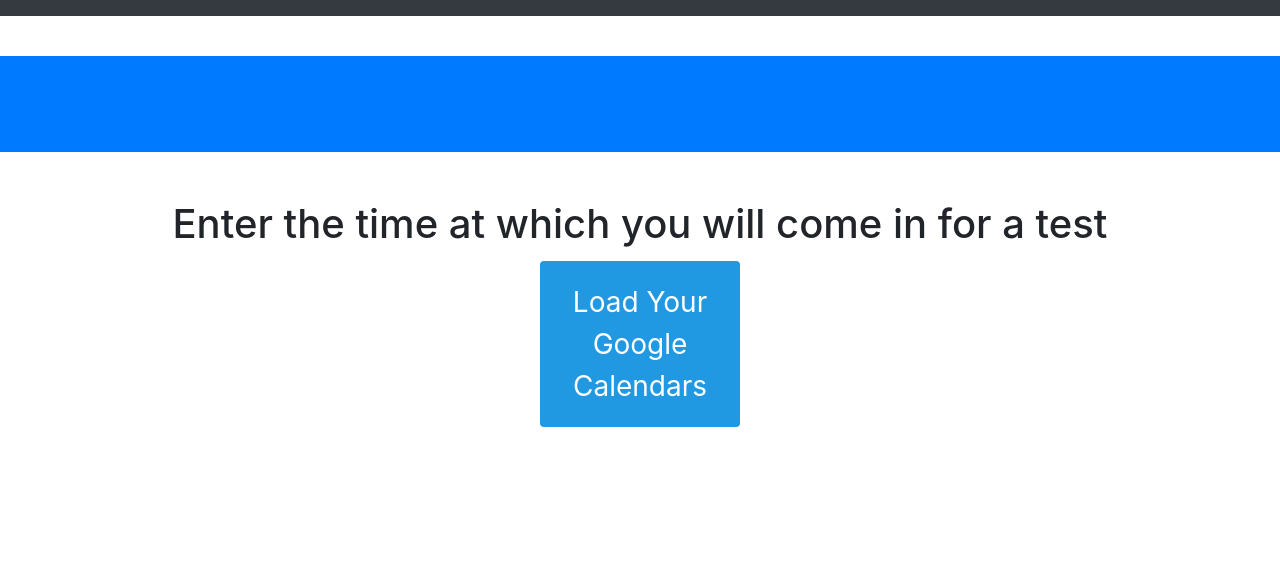
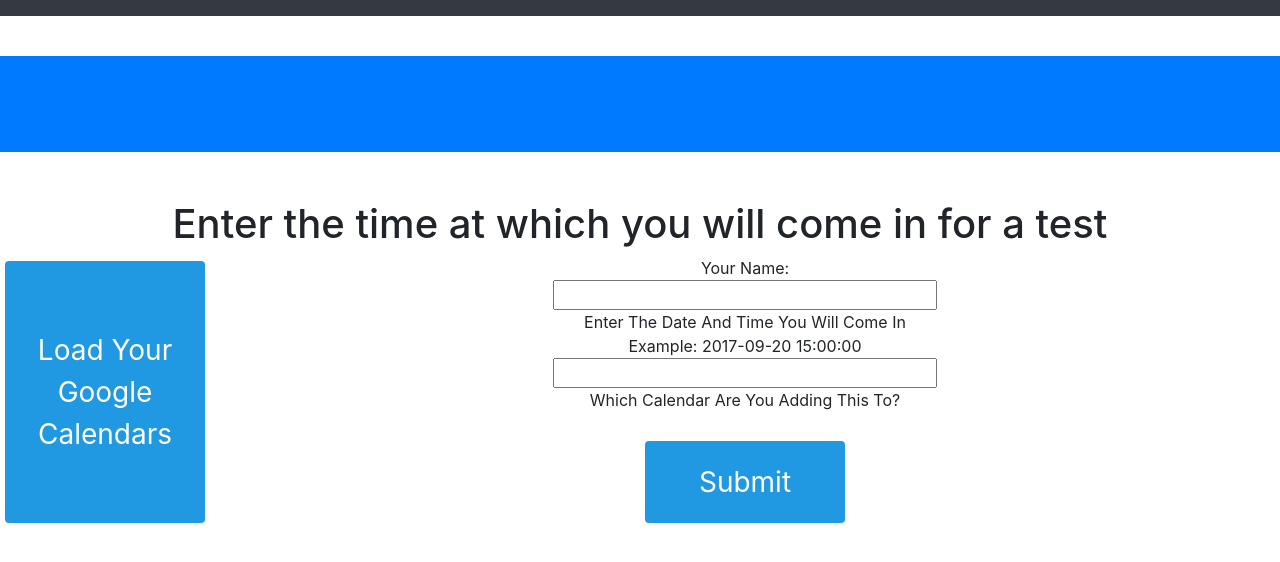
Before and after one commit to Team7IS601/covidtest, a Flask app: template app/templates/calendar.html in a window 1280 px wide. Shown: the top 562 px of the page. Run offline with Flask 2, Linux system fonts and the light colour scheme; the template is opened without the code that fills it, so the values that code supplies are empty; some libraries are stand-ins or nearby versions.

Commit message:
Fix:  Had conflict with stylesheet on calendar and our template

```diff
--- a/app/static/calendar.css
+++ b/app/static/calendar.css
@@ -9,15 +9,15 @@
     justify-content: center;
     flex-flow: row wrap;
   }
-  .header {
+  .calendar{
     width: 100%;
     text-align: center;
   }
-  .container {
+  .container2 {
     width: 30%;
     margin: 0 auto;
   }
-  .container input {
+  .container2 input {
     width: 100%;
     clear: both;
   }
--- a/app/templates/calendar.html
+++ b/app/templates/calendar.html
@@ -84,13 +84,13 @@
 
   </script>
   <div class="box">
-    <div class="header">
+    <div class="calendar">
       <h1>Enter the time at which you will come in for a test</h1>
     </div>
     <br>
     <button class="button" id="getCalendars" style="vertical-align:middle"><span>Load Your Google Calendars</span></button>
 
-    <div class="container">
+    <div class="container2">
       Your Name:
       <input type="text" id="eventName">
       <br>
```
